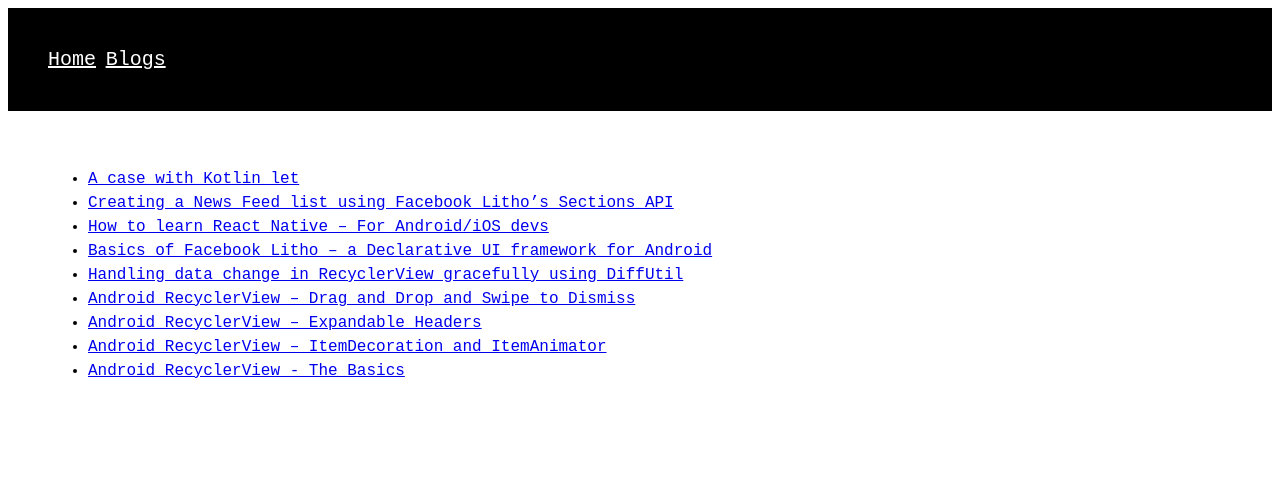
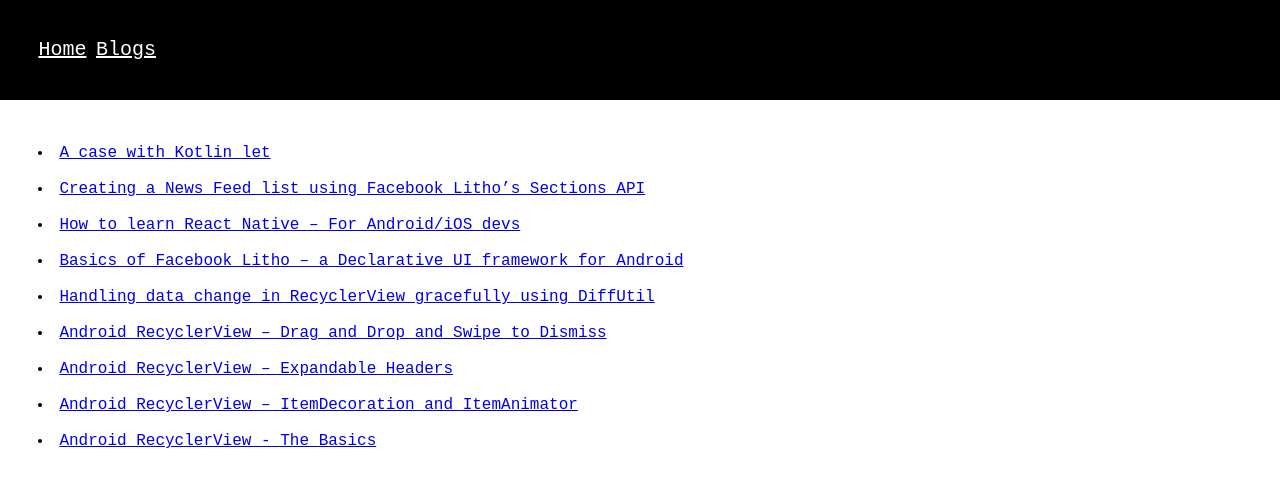
Before and after one commit to sjthn/sjthn.github.io, a Jekyll site: the page built from blogs.md, in a window 1280 px wide. Shown: the top 487 px of the page. Built offline with Jekyll 4.4.1, drawn with Linux system fonts in a browser that asks for light colours.

Commit message:
Better the responsiveness

```diff
--- a/blogs.md
+++ b/blogs.md
@@ -3,9 +3,9 @@ layout: default
 title: "Blogs"
 ---
 
-<ul>
+<ul class="blogposts_listing">
   {% for post in site.posts %}
-    <li>
+    <li class="post_list_item">
       <a href="{{ post.url }}">{{ post.title }}</a>
     </li>
   {% endfor %}
--- a/css/styles.scss
+++ b/css/styles.scss
@@ -4,23 +4,38 @@
 
 body {
   font-family: 'Source Code Pro', monospace;
+  margin: 0px;
+}
+
+nav {
+  padding-left: 3%;
+  padding-right: 3%;
+  padding-top: 3%;
+  padding-bottom: 3%;
+  background-color: black;
 }
 
 section {
-  padding: 40px;
-  width: 900px;
-  max-width: 90%;
+  padding-left: 3%;
+  padding-right: 3%;
+  padding-top: 2%;
+  padding-bottom: 2%;
+  max-width: 1000px;
   line-height: 1.5;
-}
-
-nav {
-  padding: 40px;
-  background-color: black;
 }
 
 .tab {
   font-size: 1.25rem;
   color: white;
+}
+
+.blogposts_listing {
+  list-style-position: inside;
+  padding-left: 0px;
+}
+
+.post_list_item {
+  padding-bottom: 12px;
 }
 
 pre {
```
